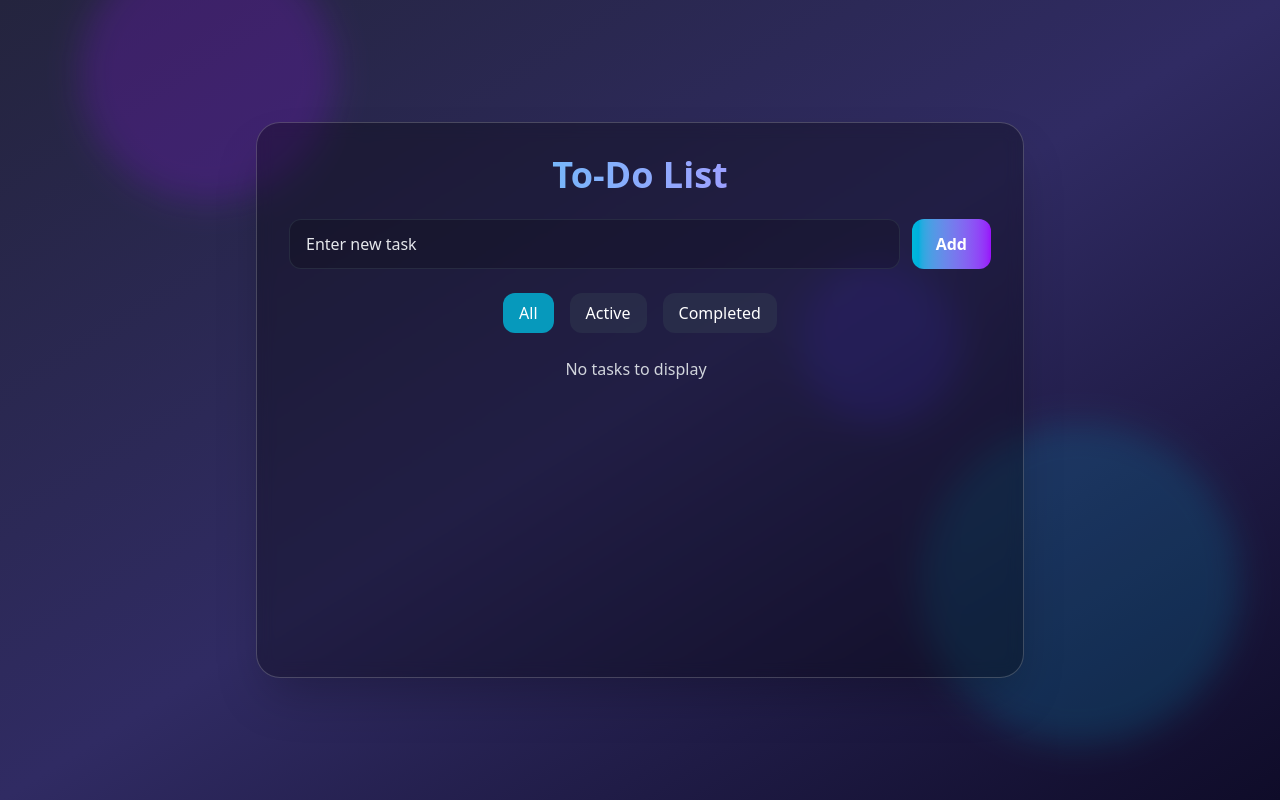
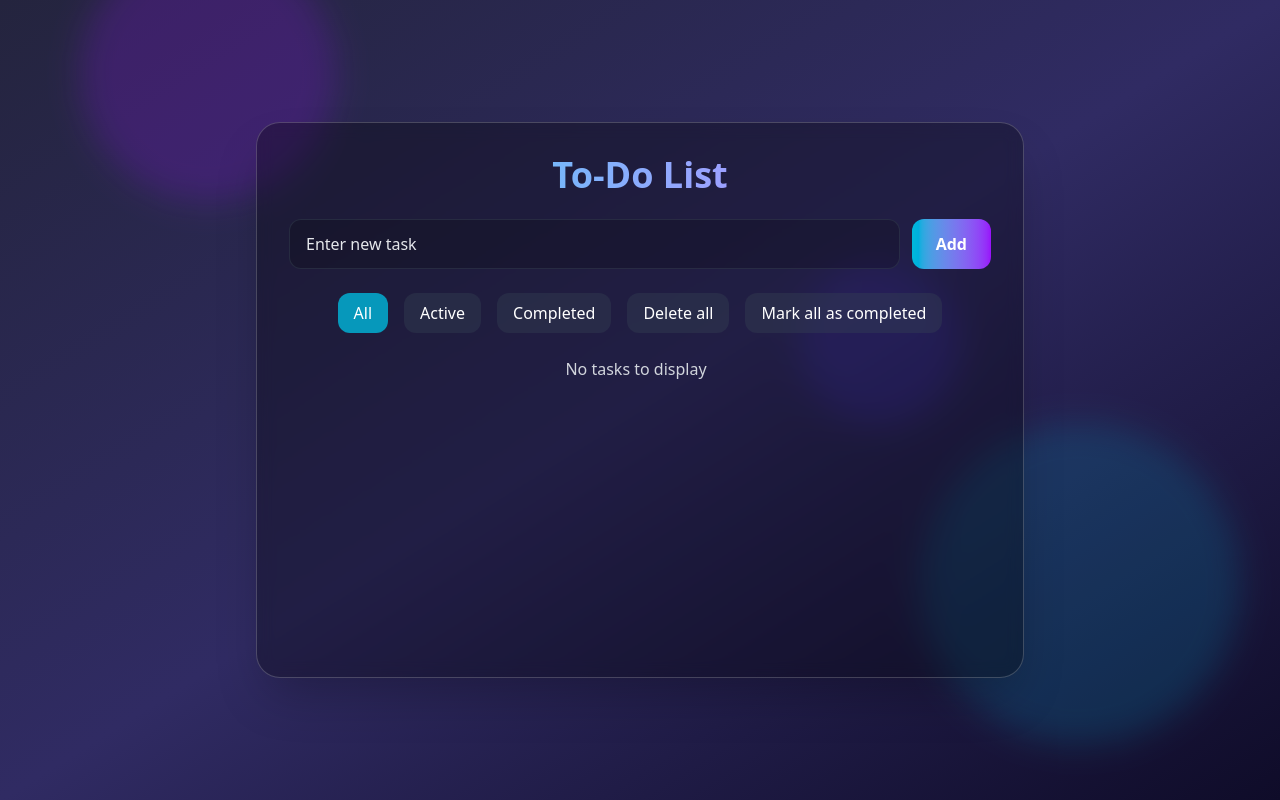
Before and after one commit to Roshansuthar1105/CSI-To-Do-list-app, a React (Vite) app: page / in a window 1280 px wide. Built offline with nearby package versions, Linux system fonts and the light colour scheme.

Commit message:
Some Style Changes

```diff
--- a/src/App.jsx
+++ b/src/App.jsx
@@ -8,18 +8,18 @@ export default function ToDoApp() {
   const [task, setTask] = useState('');
   const [todos, setTodos] = useLocalStorage('todos', []);
   const [filter, setFilter] = useState('all');
-
+  const actions = ['delete all', 'mark all as completed'];
   const addTask = () => {
     if (task.trim()) {
       toast.success("Task Added")
       setTodos([...todos, { id: Date.now(), text: task.trim(), done: false }]);
       setTask('');
-    }else{
+    } else {
       toast.error("Please add some text");
     }
   };
 
-  const deleteTask = (id) => {setTodos(todos.filter(t => t.id !== id));toast.success('Task deleted!');}
+  const deleteTask = (id) => { setTodos(todos.filter(t => t.id !== id)); toast.success('Task deleted!'); }
   // const toggleTask = (id) => {setTodos(todos.map(t => t.id === id ? { ...t, done: !t.done } : t));toast.success("Task Done");}
   const toggleTask = (id) => {
     const updatedTodos = todos.map(t =>
@@ -48,7 +48,7 @@ export default function ToDoApp() {
           <TodoInput task={task} setTask={setTask} addTask={addTask} />
 
           {/* Filter */}
-          <div className="flex justify-center gap-4 mb-6 text-white">
+          <div className="flex justify-center gap-4 mb-6 text-white flex-wrap">
             {['all', 'active', 'completed'].map(f => (
               <button
                 key={f}
@@ -59,15 +59,32 @@ export default function ToDoApp() {
                 {f.charAt(0).toUpperCase() + f.slice(1)}
               </button>
             ))}
+            {actions.map(action => (
+              <button
+                key={action}
+                onClick={() => {
+                  if (action === 'delete all') {
+                    setTodos([]);
+                    toast.success("All Task Deleted!")
+                  } else if (action === 'mark all as completed') {
+                    setTodos(prev => prev.map(t => ({ ...t, done: true })));
+                    toast.success("All Task Marked as completed!")
+                  }
+                }}
+                className="px-4 py-2 cursor-pointer rounded-xl bg-gray-700/40 hover:bg-red-600/80 text-white"
+              >
+                {action.charAt(0).toUpperCase() + action.slice(1)}
+              </button>
+            ))}
           </div>
 
           {/* List */}
-          <ul className="space-y-3 h-72 overflow-y-auto pr-2 scrollbar-thin scrollbar-thumb-gray-600 scrollbar-track-transparent">
+          <ul className="space-y-3 h-72 overflow-y-auto pr-2 scrollbar-thin scrollbar-thumb-cyan-400 scrollbar-track-transparent custom-scrollbar">
             {filteredTodos.length === 0 ? (
               <p className="text-center text-gray-300">No tasks to display</p>
             ) : (
-              filteredTodos.map((t,ind) => (
-                <TodoItem key={t.id} todo={t} no={ind+1} toggleTask={toggleTask} deleteTask={deleteTask} />
+              filteredTodos.map((t, ind) => (
+                <TodoItem key={t.id} todo={t} no={ind + 1} toggleTask={toggleTask} deleteTask={deleteTask} />
               ))
             )}
           </ul>
--- a/src/index.css
+++ b/src/index.css
@@ -1 +1,19 @@
 @import "tailwindcss";
+.custom-scrollbar {
+    scrollbar-width: thin;
+    scrollbar-color: #22d3ee transparent;
+  }
+
+  /* Chrome, Edge, Safari */
+  .custom-scrollbar::-webkit-scrollbar {
+    width: 6px;
+  }
+
+  .custom-scrollbar::-webkit-scrollbar-track {
+    background: transparent;
+  }
+
+  .custom-scrollbar::-webkit-scrollbar-thumb {
+    background-color: #1bb1c8;
+    border-radius: 8px;
+  }
```
